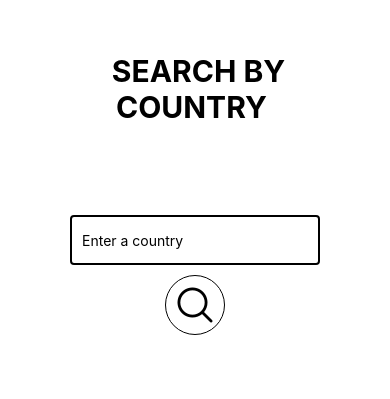
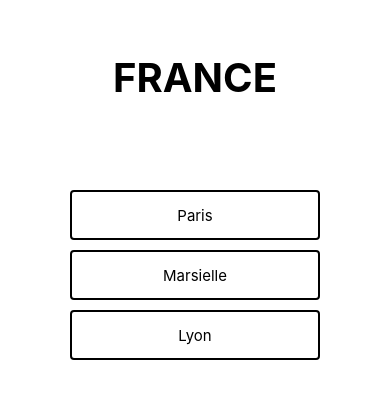
Before and after one commit to philipjoelsson/weknowit-arbetsprov, a React Native app: screen / in a window 390 px wide. Shown: the part 147-546 px from the top of the page. Built offline with nearby package versions, Linux system fonts and the light colour scheme.

Commit message:
Created presenter and screen for choosing of top 3 cities in country

```diff
--- a/App.js
+++ b/App.js
@@ -3,12 +3,12 @@
 import HomePresenter from './components/presenters/homePresenter.js';
 import SearchCityPresenter from './components/presenters/searchCityPresenter.js';
 import SearchCountryPresenter from './components/presenters/searchCountryPresenter.js';
-
+import ChoosePresenter from './components/presenters/choosePresenter.js';
 
 export default function App() {
   return (
     <View style={styles.container}>
-      <SearchCountryPresenter />
+      <ChoosePresenter />
     </View>
   );
 }
--- /dev/null
+++ b/components/presenters/choosePresenter.js
@@ -0,0 +1,8 @@
+import ChooseScreen from './../screens/chooseScreen.js';
+
+const ChoosePresenter = () => {
+
+  return <ChooseScreen />
+}
+
+export default ChoosePresenter;
--- /dev/null
+++ b/components/screens/chooseScreen.js
@@ -0,0 +1,54 @@
+import { View, Text, Pressable, StyleSheet } from 'react-native';
+
+const ChooseScreen = () => {
+
+  return (
+
+    <View style={styles.container}>
+      <Text style={styles.title}> FRANCE </Text>
+      <Pressable style={styles.button}>
+        <Text style={styles.text}> Paris </Text>
+      </Pressable>
+      <Pressable style={styles.button}>
+        <Text style={styles.text}> Marsielle </Text>
+      </Pressable>
+      <Pressable style={styles.button}>
+        <Text style={styles.text}> Lyon </Text>
+      </Pressable>
+    </View>
+
+  )
+}
+
+export default ChooseScreen;
+
+const styles = StyleSheet.create({
+  container: {
+    flex: 1,
+    backgroundColor: '#fff',
+    justifyContent: 'center',
+    alignItems: 'center',
+  },
+  title: {
+    position: 'absolute',
+    top: 200,
+    fontSize: 40,
+    fontWeight: 'bold',
+  },
+  button: {
+    alignItems: 'center',
+    justifyContent: 'center',
+    paddingVertical: 12,
+    paddingHorizontal: 32,
+    borderRadius: 4,
+    borderWidth: 2,
+    elevation: 3,
+    backgroundColor: '#fff',
+    width: 250,
+    height: 50,
+    margin: 5,
+  },
+  text: {
+    fontSize: 15,
+  },
+})
```
